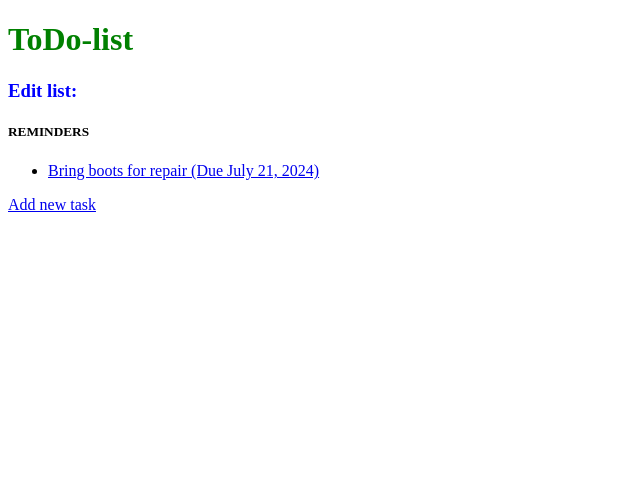
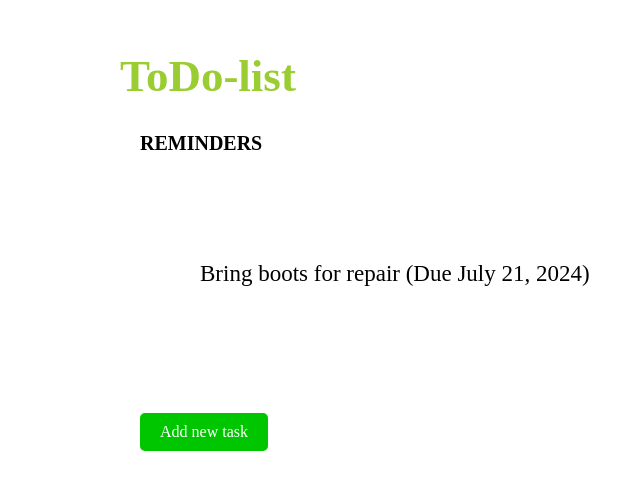
Before and after one commit to muratbekj2006/ToDo-list, a Django app: page /todo-list/6/ in a window 1280 px wide. Shown: the top 490 px of the page, without its empty margins (0-644 px from the left). Run offline with Django 5.2, Linux system fonts and the light colour scheme; data comes from the database, SQL or seed files in the repository; both versions use the stored data as it was after the commit.

Commit message:
Css styling

```diff
--- a/templates/base.html
+++ b/templates/base.html
@@ -8,10 +8,10 @@
     <link rel="stylesheet" href="{% static 'css/styles.css' %}">
 </head>
 <body>
-    <header>
-        <div>
-            <h1>
-                <a href="{% url 'home' %}">
+    <header class="header">
+        <div class="header_bar">
+            <h1 class="header__h1">
+                <a href="{% url 'home' %}" class="header__h1_action">
                     ToDo-list
                 </a>
             </h1>
--- a/templates/todo/todo_list.html
+++ b/templates/todo/todo_list.html
@@ -1,26 +1,26 @@
 
 {% extends "base.html" %}
-{% load static %}
 {% block content %}
 <div>
     <div>
         <div>
-            <h3>Edit list:</h3>
-            <h5>{{ todo_list.title | upper }}</h5>
+            <h5 class="index_header list_items">{{ todo_list.title | upper }}</h5>
         </div>
-        <ul>
+        <ul class="todolist">
             {% for todo in object_list %}
-            <li>
+            <li class="todolist__item">
                 <div>
-                    <a href="{% url 'item-update' todo_list.id todo.id %}"><p>{{ todo.title }} (Due {{ todo.due_date }})</p></a>
+                    <a href="{% url 'item-update' todo_list.id todo.id %}" class="todolist__item_action">
+                        <p>{{ todo.title }} (Due {{ todo.due_date }})</p>
+                    </a>
                 </div>
             </li>
             {% empty %}
-            <p>There are no to-do items in this list.</p>
+            <p class="empty_forloop">There are no to-do items in this list.</p>
             {% endfor %}
         </ul>
         <p>
-            <a href="{% url 'task-add' todo_list.id %}">Add new task</a>
+            <a href="{% url 'task-add' todo_list.id %}" class="button">Add new task</a>
         </p>
     </div>
 
--- a/todo/static/css/styles.css
+++ b/todo/static/css/styles.css
@@ -1,8 +1,105 @@
-h1 a{
-    text-decoration: none;
-    color: green;
+* {
+    margin: 20px;
 }
 
-h3 {
-    color: blue;
+.header_bar {
+    margin-top: 30px;
 }
+
+.header__h1 {
+    font-size: 45px
+}
+
+.header__h1_action {
+    text-decoration: none;
+    color: yellowgreen;
+}
+
+.header__h1_action:hover {
+    color: rgb(170, 203, 102);
+}
+
+.index_header {
+    padding-top: 10px;
+}
+
+.index_header__h3 {
+    font-size: 25px;
+    color: rgb(95, 146, 95);
+}
+
+.todolist {
+    margin: 0;
+    display: flex;
+    flex-direction: row;
+    list-style: none;
+}
+
+.todolist__item {
+    margin-right: 20px;
+    font-size: 23px;
+    list-style: none;
+}
+
+.todolist__item_action {
+    text-decoration: none;
+    color: black;
+}
+
+.todolist__item_action:hover {
+    color: rgb(48, 48, 124);
+}
+
+.list_items {
+    font-size: 20px;
+}
+
+
+.button {
+    display: inline-block;
+    padding: 10px 20px;
+    font-size: 16px;
+    color: #ffffff;
+    background-color: rgb(0, 198, 0);
+    text-align: center;
+    text-decoration: none;
+    border-radius: 5px;
+    border: none;
+    transition: background-color 0.3s ease, transform 0.3s ease;
+}
+
+
+.empty_forloop {
+    color: rgb(226, 81, 81);
+    font-weight: 100;
+    font-size: 14px;
+    text-transform: uppercase;
+}
+
+.form-table {
+    width: 100%;
+    border-collapse: collapse;
+}
+
+.form-table tr {
+    border-bottom: 1px solid #ccc;
+}
+
+.form-table th,
+.form-table td {
+    padding: 10px;
+    text-align: left;
+    vertical-align: top;
+}
+
+.form-table th {
+    width: 20%;
+    background-color: #f4f4f4;
+}
+
+.form-table td input[type="text"],
+.form-table td textarea,
+.form-table td select {
+    width: 100%;
+    box-sizing: border-box;
+}
```
Also changed, not shown: templates/todo/index.html (+14 -10 lines), templates/todo/item_form.html (+6 -5 lines), db.sqlite3.
